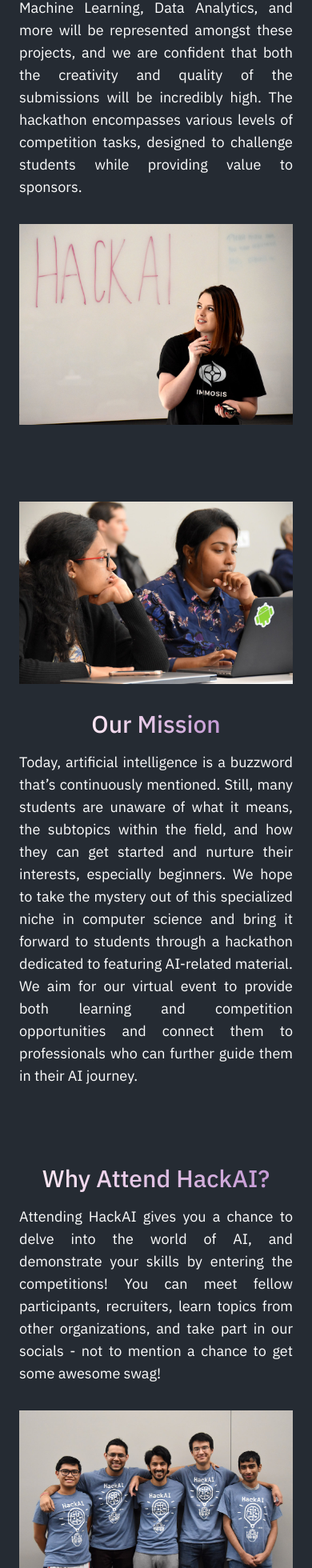
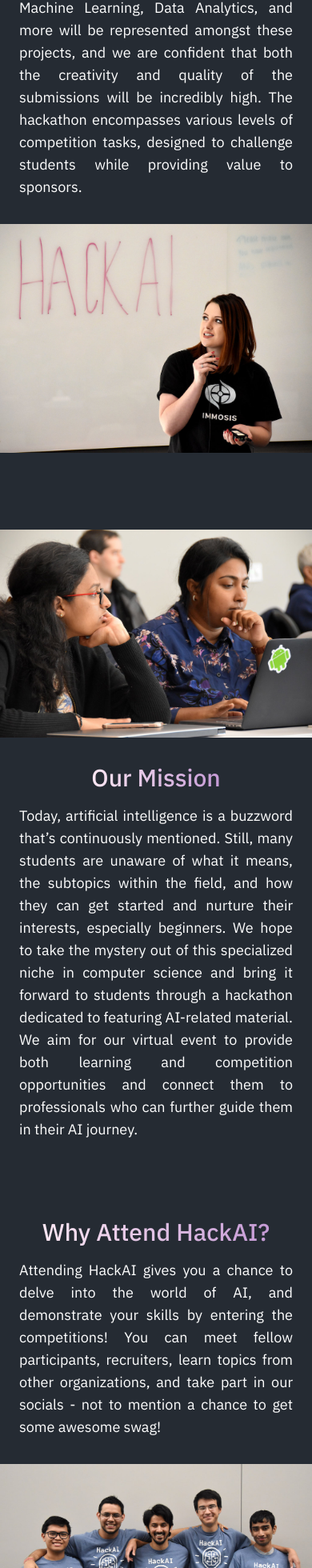
Before and after one commit to aisutd/hackai.github.io, a Next.js app: page / in a window 390 px wide. Shown: the part 1346-3306 px from the top of the page at 80% size. Built offline with nearby package versions, Linux system fonts and the light colour scheme.

Commit message:
Make pictures bigger in sections on mobile

```diff
--- a/components/about.tsx
+++ b/components/about.tsx
@@ -17,12 +17,12 @@
             challenge students while providing value to sponsors.
           </p>
         </div>
-        <div className='py-4 px-6 col-span-1'>
+        <div className='py-4 px-auto sm:px-0 md:px-6 lg:px-6 xl:px-6 col-span-1'>
           <img src='/assets/whatishackai.jpg' alt='What is HackAI?' className='w-full' />
         </div>
       </div>
       <div className='max-w-7xl mx-auto my-16 grid grid-cols-1 sm:grid-cols-1 md:grid-cols-1 lg:grid-cols-2 xl:grid-cols-2 sm:px-8 md:px-8 px-0'>
-        <div className='py-4 px-6 col-span-1'>
+        <div className='py-4 px-auto sm:px-0 md:px-6 lg:px-6 xl:px-6 col-span-1'>
           <img src='/assets/hackai-1.jpg' alt='HackAI participants coding' className='w-full' />
         </div>
         <div className='py-4 px-6 col-span-1 flex flex-col items-center justify-center'>
--- a/components/why.tsx
+++ b/components/why.tsx
@@ -15,12 +15,12 @@
             to get some awesome swag!
           </p>
         </div>
-        <div className='py-4 px-6 col-span-1'>
+        <div className='py-4 px-auto sm:px-0 md:px-6 lg:px-6 xl:px-6 col-span-1'>
           <img src='/assets/participants.jpg' alt='HackAI participants' className='w-full' />
         </div>
       </div>
       <div className='max-w-7xl mx-auto my-16 grid grid-cols-1 sm:grid-cols-1 md:grid-cols-1 lg:grid-cols-2 xl:grid-cols-2 sm:px-8 md:px-8 px-0'>
-        <div className='py-4 px-6 col-span-1'>
+        <div className='py-4 px-auto sm:px-0 md:px-6 lg:px-6 xl:px-6'>
           <img src='/assets/sponsors.jpg' alt='HackAI sponsors' className='w-full' />
         </div>
         <div className='py-4 px-6 col-span-1 flex flex-col items-center justify-center'>
```
